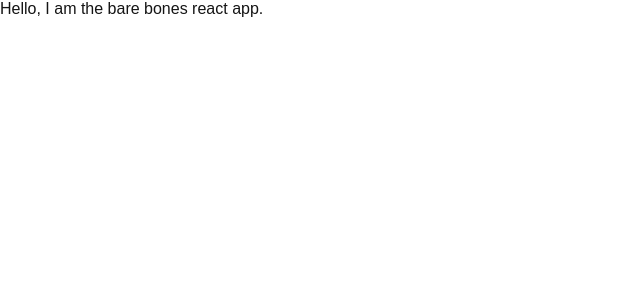
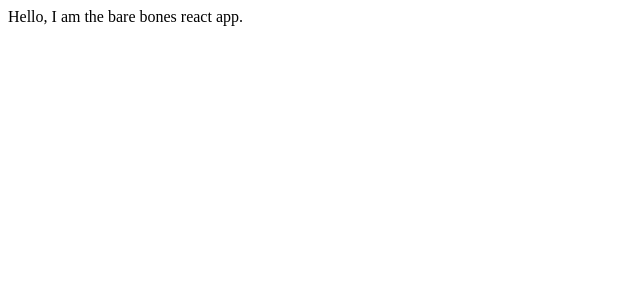
Before and after one commit to sandesnp/Gyalariee, a React (Create React App) app: page / in a window 1280 px wide. Shown: the top 300 px of the page, without its empty margins (0-640 px from the left). Built offline with nearby package versions, Linux system fonts and the light colour scheme.

Commit message:
Revert "add global & index css files"
This reverts commit 8dfc32fd2f6ff08fe70bf4d3811e290f42ec5a10.

```diff
--- a/public/index.html
+++ b/public/index.html
@@ -3,12 +3,6 @@
   <head>
     <meta charset="UTF-8" />
     <meta name="viewport" content="width=device-width, initial-scale=1.0" />
-    <!-- <link rel="preconnect" href="https://fonts.googleapis.com" />
-    <link rel="preconnect" href="https://fonts.gstatic.com" crossorigin />
-    <link
-      href="https://fonts.googleapis.com/css2?family=Montserrat:ital,wght@0,100..900;1,100..900&family=Playfair+Display:ital,wght@0,400..900;1,400..900&family=Roboto+Mono:ital,wght@0,100..700;1,100..700&display=swap"
-      rel="stylesheet"
-    /> -->
     <title>Document</title>
   </head>
   <body>
--- a/src/css/global.css
+++ /dev/null
@@ -1,35 +0,0 @@
-:root {
-  --color-black: #000;
-  --color-white: #fff;
-  --color-dark: #151515;
-  --color-light: #f9f3f3;
-  --color-primary: #ca8a8b;
-  --color-primary-light: #f5cebe;
-  --color-primary-lighter: #f4ece9;
-  --color-red: #fb3640;
-  --color-blue: #2978b5;
-  --font-serif-roboto: 'Roboto Mono', monospace;
-  --font-sans-serif-montserrat: 'Montserrat Alternates', sans-serif;
-  --color-gray-dark: #687980;
-}
-
-*,
-*::before,
-*::after {
-  margin: 0;
-  padding: 0;
-  -webkit-box-sizing: inherit;
-  box-sizing: inherit;
-}
-
-html {
-  font-size: 62.5%;
-  /* So 1 rem = 10px */
-}
-body {
-  box-sizing: border-box;
-  font-weight: 400;
-  color: var(--color-dark);
-  font-family: var(--font-sans-serif-montserrat);
-  font-size: 1.6rem;
-}
--- a/src/css/index.css
+++ /dev/null
@@ -1 +0,0 @@
-@import url('./global.css');
--- a/src/index.js
+++ b/src/index.js
@@ -1,7 +1,7 @@
 import React, { StrictMode } from 'react';
 import ReactDom from 'react-dom/client';
 import App from './App';
-import './css/index.css';
+
 const root = ReactDom.createRoot(document.getElementById('root'));
 root.render(
   <StrictMode>
```
